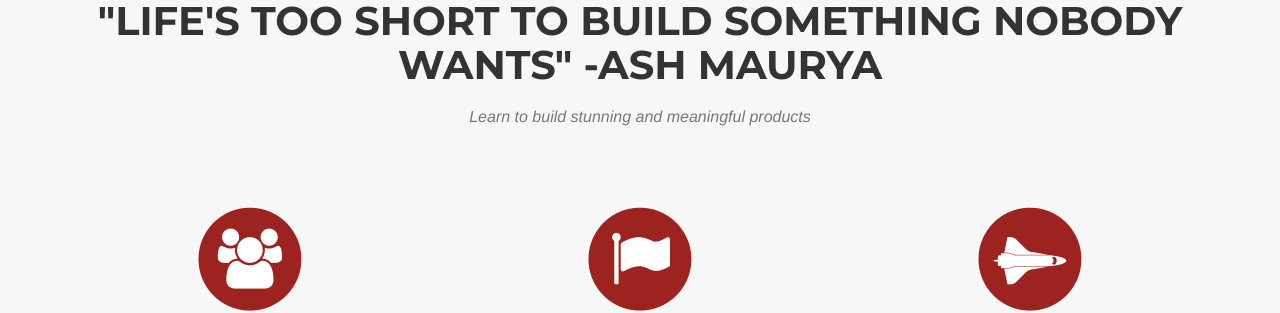
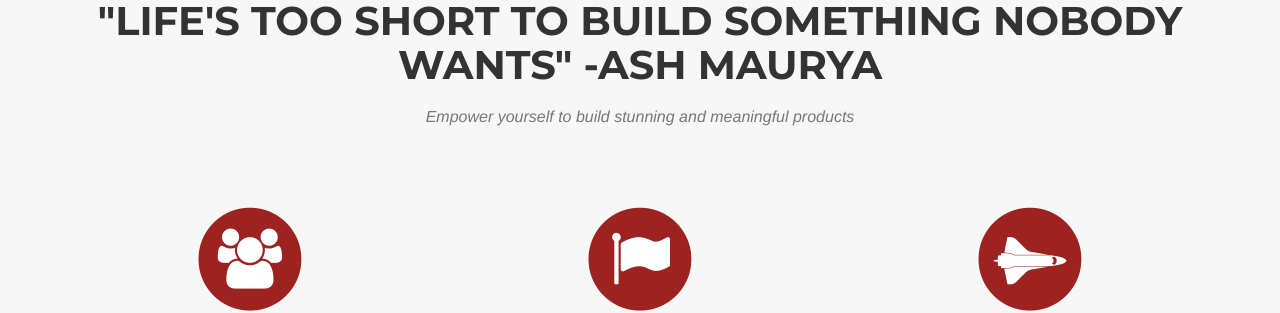
Before and after one commit to unc-pmclub/main-website, a Jekyll site: the page built from index.html, in a window 1280 px wide and 900 px high, scrolled down 767 px. Shown: the part 152-465 px from the top of the window. Built offline with Jekyll 4.4.1, drawn with Linux system fonts in a browser that asks for light colours; some web fonts are replaced.

Commit message:
Update about.html

```diff
--- a/_includes/about.html
+++ b/_includes/about.html
@@ -4,7 +4,7 @@
             <div class="row">
                 <div class="col-lg-12 text-center">
                     <h2 class="section-heading">"Life's too short to build something nobody wants" -Ash Maurya</h2>
-                    <h3 class="section-subheading text-muted">Learn to build stunning and meaningful products</h3>
+                    <h3 class="section-subheading text-muted">Empower yourself to build stunning and meaningful products</h3>
                 </div>
             </div>
             <div class="row text-center">
```
